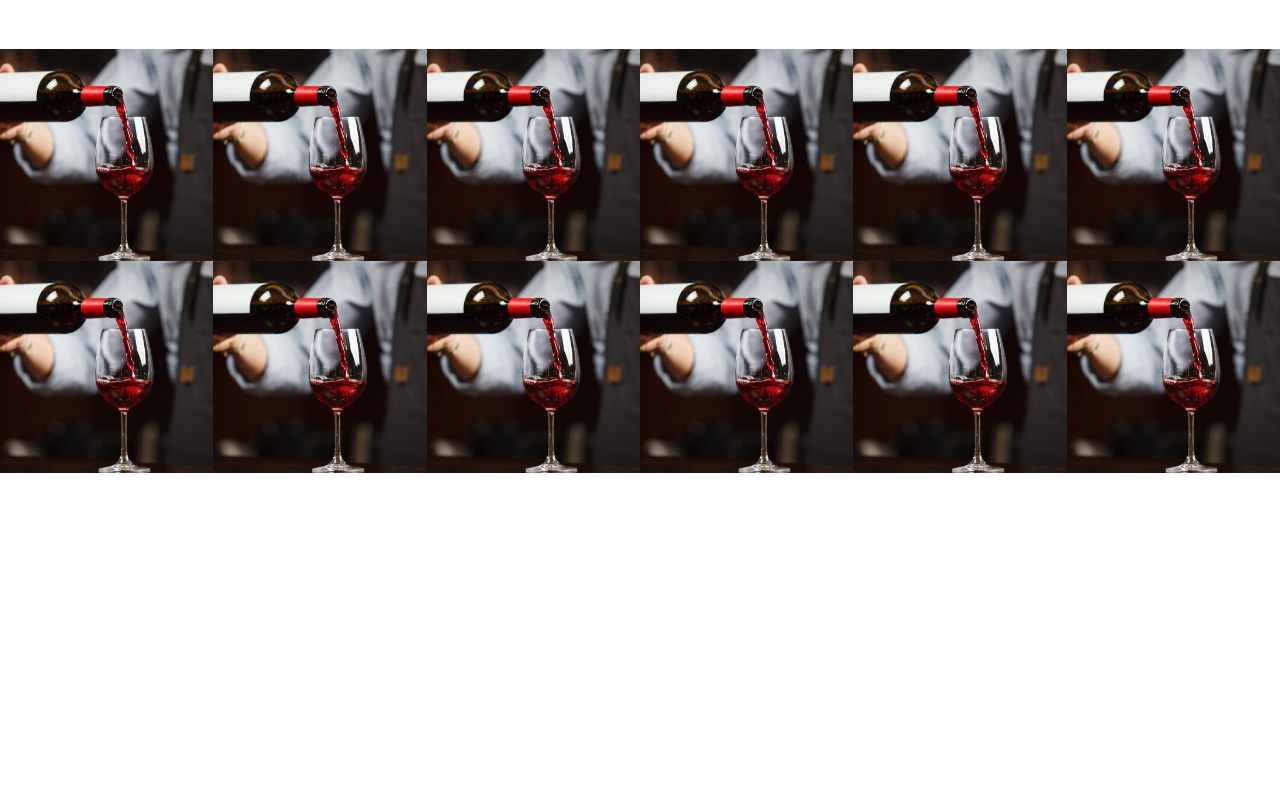
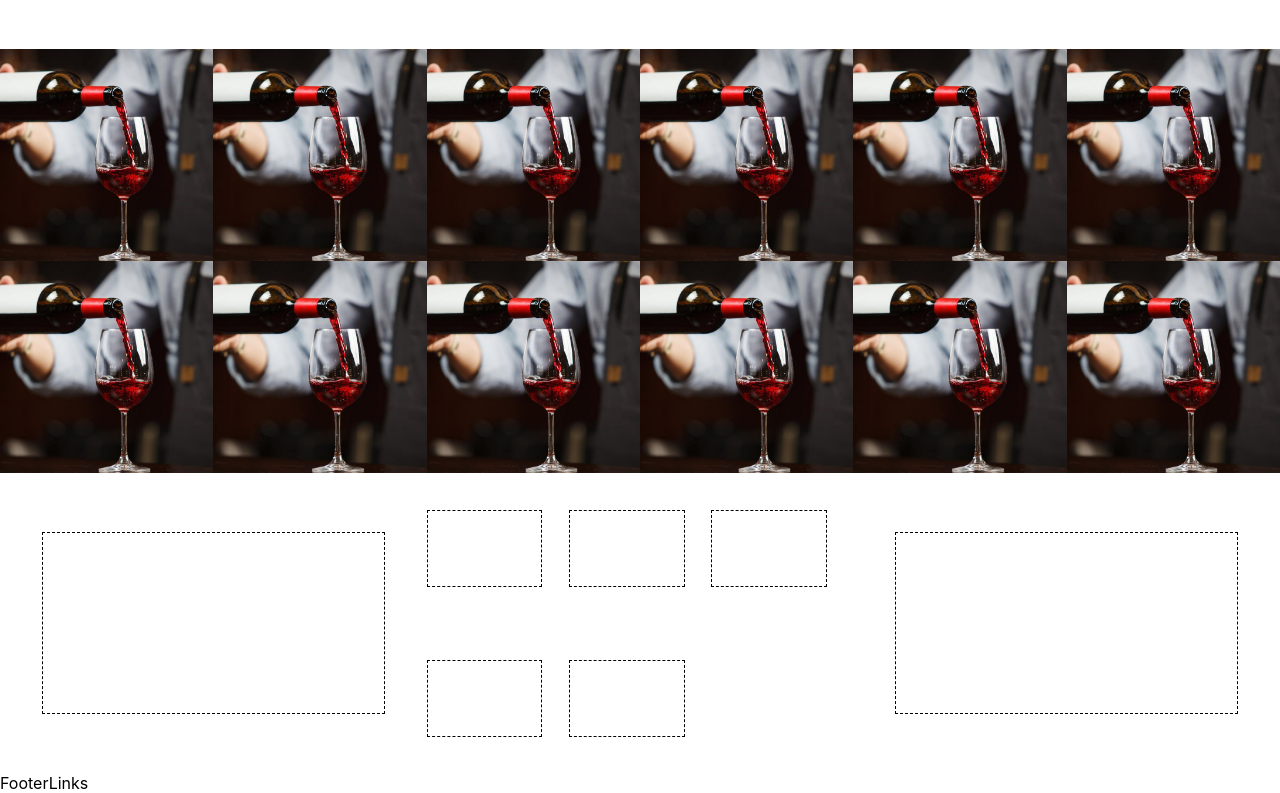
Before and after one commit to rivasvict/nc-winery, a React app: page / in a window 1280 px wide. Shown: the part 2005-2798 px from the top of the page. Before the commit the page ends 2478 px from the top, so only its background shows below. Built offline with nearby package versions, Linux system fonts and the light colour scheme.

Commit message:
Added first approach to logos layout

```diff
--- /dev/null
+++ b/src/landing-page/main-content/Footer.js
@@ -0,0 +1,14 @@
+import React from 'react';
+import FooterLogos from './FooterLogos';
+import FooterLinks from './FooterLinks';
+
+function Footer() {
+  return (
+    <div>
+      <FooterLogos />
+      <FooterLinks />
+    </div>
+  );
+};
+
+export default Footer;
--- /dev/null
+++ b/src/landing-page/main-content/FooterLinks.js
@@ -0,0 +1,10 @@
+import React from 'react';
+import './FooterLinks.scss'
+
+function FooterLinks() {
+  return (
+    <div>FooterLinks</div>
+  )
+}
+
+export default FooterLinks;
--- /dev/null
+++ b/src/landing-page/main-content/FooterLogos.js
@@ -0,0 +1,24 @@
+import React from 'react';
+import './FooterLogos.scss';
+
+function FooterLogos() {
+  return (
+    <div className='footer-logos-container'>
+      <div className='logos-container'>
+        <div className='individual-logo image'></div>
+      </div>
+      <div className='logos-container grid-logos-container'>
+        <div className='logos-grid image'></div>
+        <div className='logos-grid image'></div>
+        <div className='logos-grid image'></div>
+        <div className='logos-grid image'></div>
+        <div className='logos-grid image'></div>
+      </div>
+      <div className='logos-container'>
+        <div className='individual-logo image'></div>
+      </div>
+    </div>
+  )
+}
+
+export default FooterLogos;
--- /dev/null
+++ b/src/landing-page/main-content/FooterLogos.scss
@@ -0,0 +1,36 @@
+.footer-logos-container {
+  display: flex;
+  justify-content: center;
+  justify-items: center;
+  height: 300px;
+
+  .logos-container {
+    flex: 1;
+    display: flex;
+    justify-content: center;
+    align-items: center;
+    height: 100%;
+
+    .image {
+      border: dashed black 1px;
+      background-size: cover;
+      background-repeat: no-repeat;
+      background-position: center;
+      width: 80%;
+    }
+
+    .individual-logo {
+      height: 60%;
+    }
+  }
+
+  .grid-logos-container {
+    display: grid;
+    grid-template-columns: repeat(3, 1fr);
+    grid-template-rows: repeat(2, 1fr);
+
+    .logos-grid {
+      height: 50%;
+    }
+  }
+}
--- a/src/landing-page/main-content/MainContent.js
+++ b/src/landing-page/main-content/MainContent.js
@@ -3,6 +3,7 @@ import ImageSlider from './ImageSlider';
 import Explore from './Explore';
 import ProductsShowCase from './ProductShowCase';
 import Images from './Images'
+import Footer from './Footer';
 
 const mainContentStyle = {
   position: 'absolute',
@@ -19,7 +20,7 @@ function MainContent() {
       <Explore />
       <ProductsShowCase />
       <Images />
-      {/*<Footer />*/}
+      <Footer />
     </div>
   )
 }
```
Also changed, not shown: src/landing-page/main-content/FooterLinks.scss (added).
